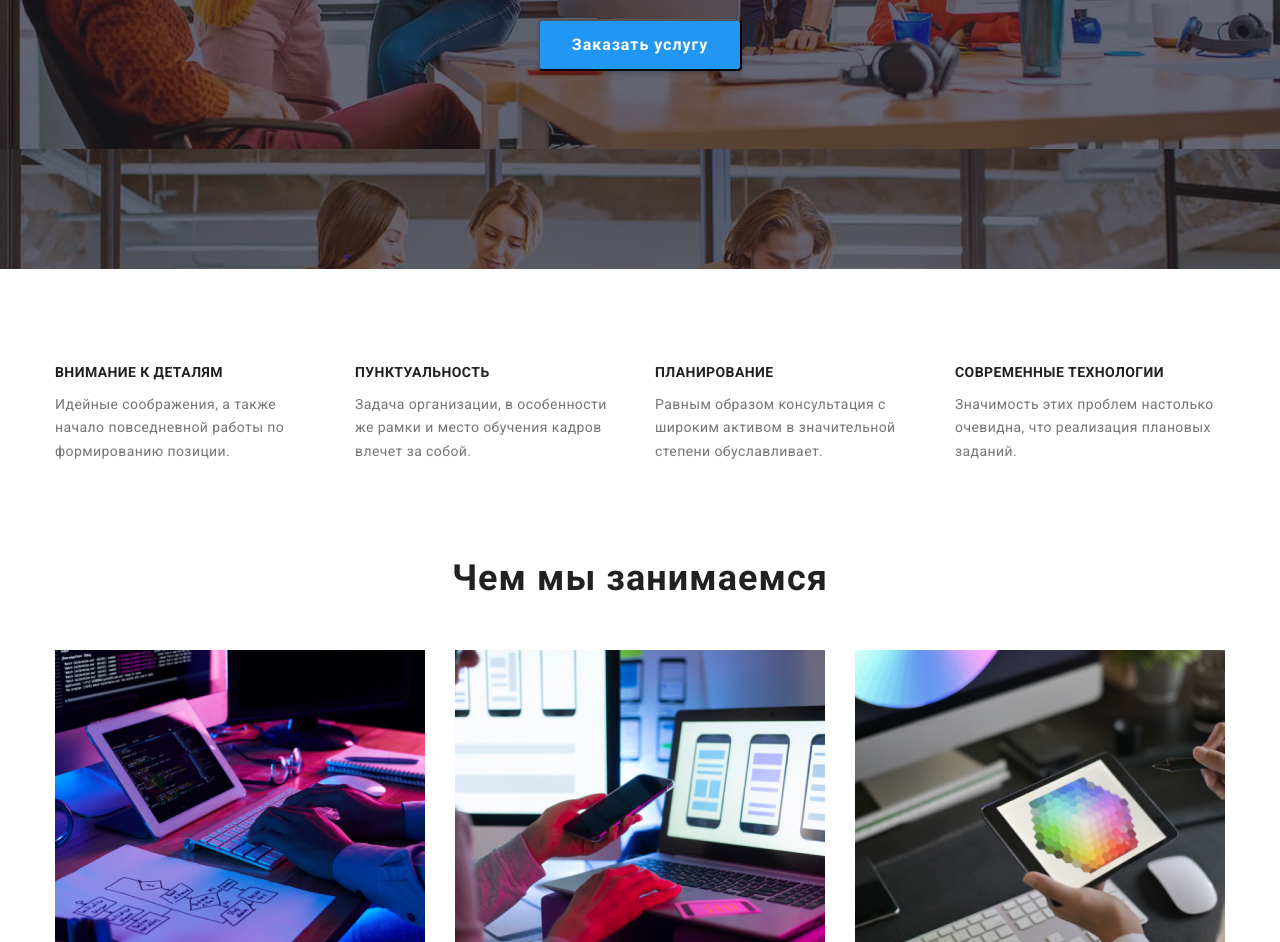
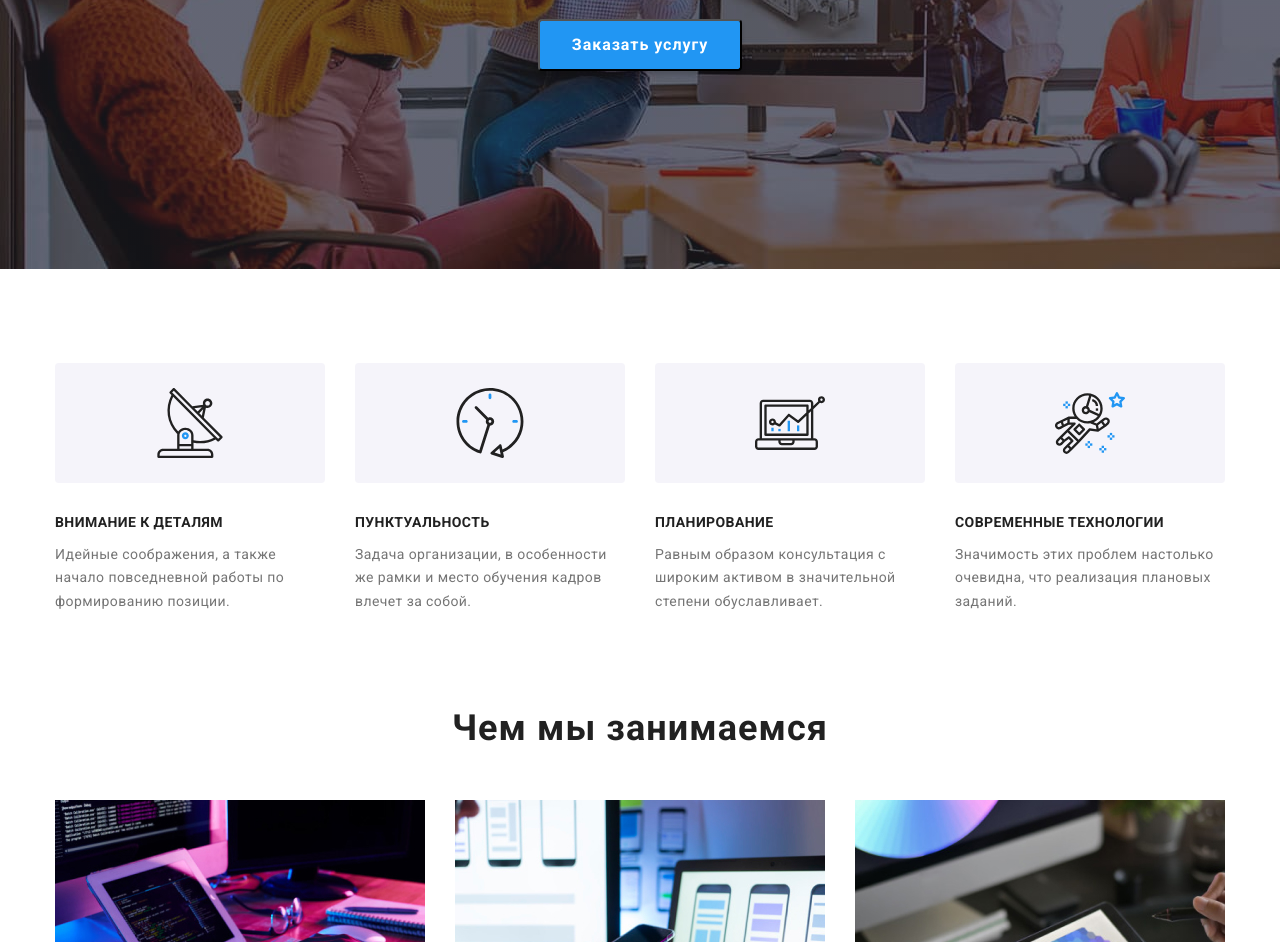
Before and after one commit to DmytroVoitovych/goit-markup-hw-04, a plain HTML site: page index.html in a window 1280 px wide. Shown: the part 411-1353 px from the top of the page. Drawn offline with nearby package versions, Linux system fonts and the light colour scheme; a web font is replaced by a local one.

Commit message:
Закончил добавлять декоративный фон под героем

```diff
--- a/css/main.css
+++ b/css/main.css
@@ -19,6 +19,9 @@ body {
   background-color: #ffffff;
   color: #212121;
   font-family: Roboto, sans-serif;
+}
+img {
+  display: block;
 }
 
 /*оформляем шапку  */
@@ -104,6 +107,10 @@ body {
   line-height: 1.14;
   letter-spacing: 0.02em;
 }
+.kontakt::after {
+  content: "";
+  background-image: url(../svg/envelope.svg);
+}
 .nav-flex {
   display: flex;
   margin-left: auto;
@@ -131,8 +138,8 @@ body {
       rgba(47, 48, 58, 0.4)
     ),
     url(../images/team-dream.jpg);
-  background-size: contain;
-  position: initial;
+  background-size: auto;
+  background-repeat: no-repeat;
   text-align: center;
 }
 .title-hero {
@@ -197,6 +204,48 @@ body {
 .featurs-list .item:not(:last-child) {
   margin-right: 30px;
 }
+.item::before {
+  display: block;
+  content: "";
+  width: 270px;
+  height: 120px;
+  margin-bottom: 30px;
+  /* margin-right: 30px; */
+  background-color: #f5f4fa;
+  border-radius: 4px;
+}
+.item:nth-child(1)::before {
+  display: block;
+  background-image: url(../images/anten.svg);
+  background-repeat: no-repeat;
+  /* background-size: contain; */
+  background-position: center;
+}
+
+.item:nth-child(2)::before {
+  display: block;
+  background-image: url(../images/clock.svg);
+  background-repeat: no-repeat;
+  /* background-size: contain; */
+  background-position: center;
+}
+
+.item:nth-child(3)::before {
+  display: block;
+  background-image: url(../images/diagram.svg);
+  background-repeat: no-repeat;
+  /* background-size: contain; */
+  background-position: center;
+}
+
+.item:nth-child(4)::before {
+  display: block;
+  background-image: url(../images/astronaut.svg);
+  background-repeat: no-repeat;
+  /* background-size: contain; */
+  background-position: center;
+}
+
 /* начинаю оформлять секцию о занятиях компании */
 .title-section {
   font-weight: 700;
--- /dev/null
+++ b/css/test.css
@@ -0,0 +1,46 @@
+.item:nth-child(1)::before {
+  display: block;
+  content: "";
+  width: 270px;
+  height: 120px;
+  margin-bottom: 30px;
+  /* margin-right: 30px; */
+  background-image: url(../images/antena.png);
+  background-repeat: no-repeat;
+  background-position: center;
+}
+
+.item:nth-child(2)::before {
+  display: block;
+  content: "";
+  width: 270px;
+  height: 120px;
+  margin-bottom: 30px;
+  /* margin-right: 30px; */
+  background-image: url(../images/time.png);
+  background-repeat: no-repeat;
+  background-position: center;
+}
+
+.item:nth-child(3)::before {
+  display: block;
+  content: "";
+  width: 270px;
+  height: 120px;
+  margin-bottom: 30px;
+  background-image: url(../images/diagrama.png);
+  background-repeat: no-repeat;
+  background-position: center;
+}
+
+.item:nth-child(4)::before {
+  display: block;
+  content: "";
+  width: 270px;
+  height: 120px;
+  margin-bottom: 30px;
+  /* margin-right: 30px; */
+  background-image: url(../images/kosmonavt.png);
+  background-repeat: no-repeat;
+  background-position: center;
+}
--- a/index.html
+++ b/index.html
@@ -60,6 +60,7 @@
        <div class="container">
         <ul class="featurs-list">
           <li class="item">
+
             <h3 class="featurs-title">Внимание к деталям</h2>
             <p class="disc-featurs">
               Идейные соображения, а также начало повседневной работы по
@@ -67,21 +68,21 @@
             </p>
           </li>
           <li class="item">
-            <h3 class="featurs-title">Пунктуальность</h2>
+                <h3 class="featurs-title">Пунктуальность</h2>
             <p class="disc-featurs">
               Задача организации, в особенности же рамки и место обучения кадров
               влечет за собой.
             </p>
           </li>
           <li class="item">
-            <h3 class="featurs-title">Планирование</h2>
+                  <h3 class="featurs-title">Планирование</h2>
             <p class="disc-featurs">
               Равным образом консультация с широким активом в значительной
               степени обуславливает.
             </p>
           </li>
           <li class="item">
-            <h3 class="featurs-title">Современные технологии</h2>
+               <h3 class="featurs-title">Современные технологии</h2>
             <p class="disc-featurs">
               Значимость этих проблем настолько очевидна, что реализация
               плановых заданий.
@@ -156,6 +157,17 @@
             <p class="disc-team">UI Designer</p></div>
           </li>
         </ul>
+        <section class="client-often">
+          <h3 class="title-client">Постоянные клиенты</h3>
+          <ul class="list-client">
+            <li class="icon-client"><a href=""></a></li>
+            <li class="icon-client"><a href=""></a></li>
+            <li class="icon-client"><a href=""></a></li>
+            <li class="icon-client"><a href=""></a></li>
+            <li class="icon-client"><a href=""></a></li>
+            <li class="icon-client"><a href=""></a></li>
+          </ul>
+        </section>
         </div>
       </section>
     </main>
```
Also changed, not shown: images/anten.svg (added), images/antena.png (added), images/astronaut.svg (added), images/clock.svg (added), images/diagram.svg (added), images/diagrama.png (added), images/kosmonavt.png (added), images/time.png (added), svg/envelope.svg (added), svg/smartphone.svg (added), 2 other files.
